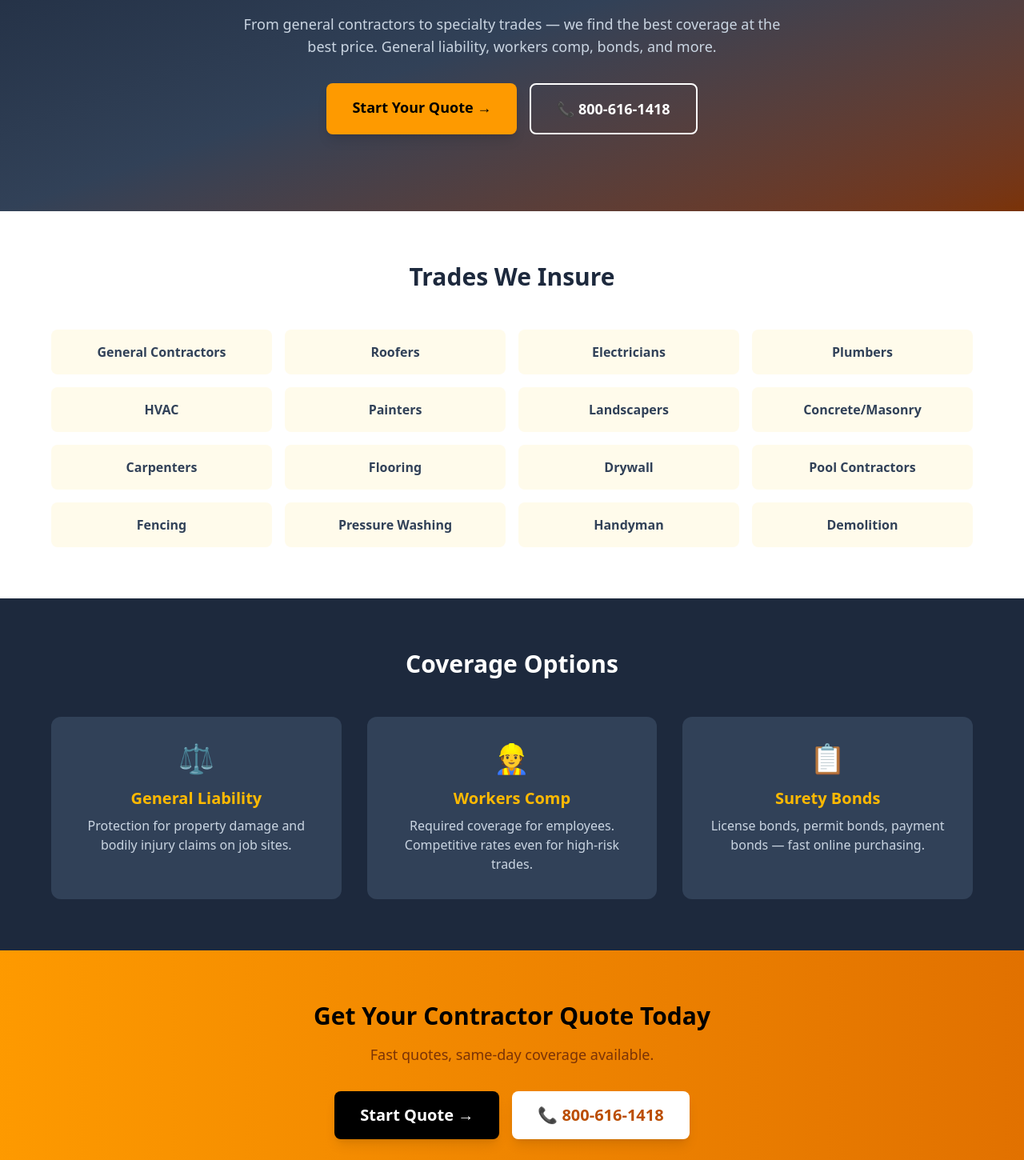
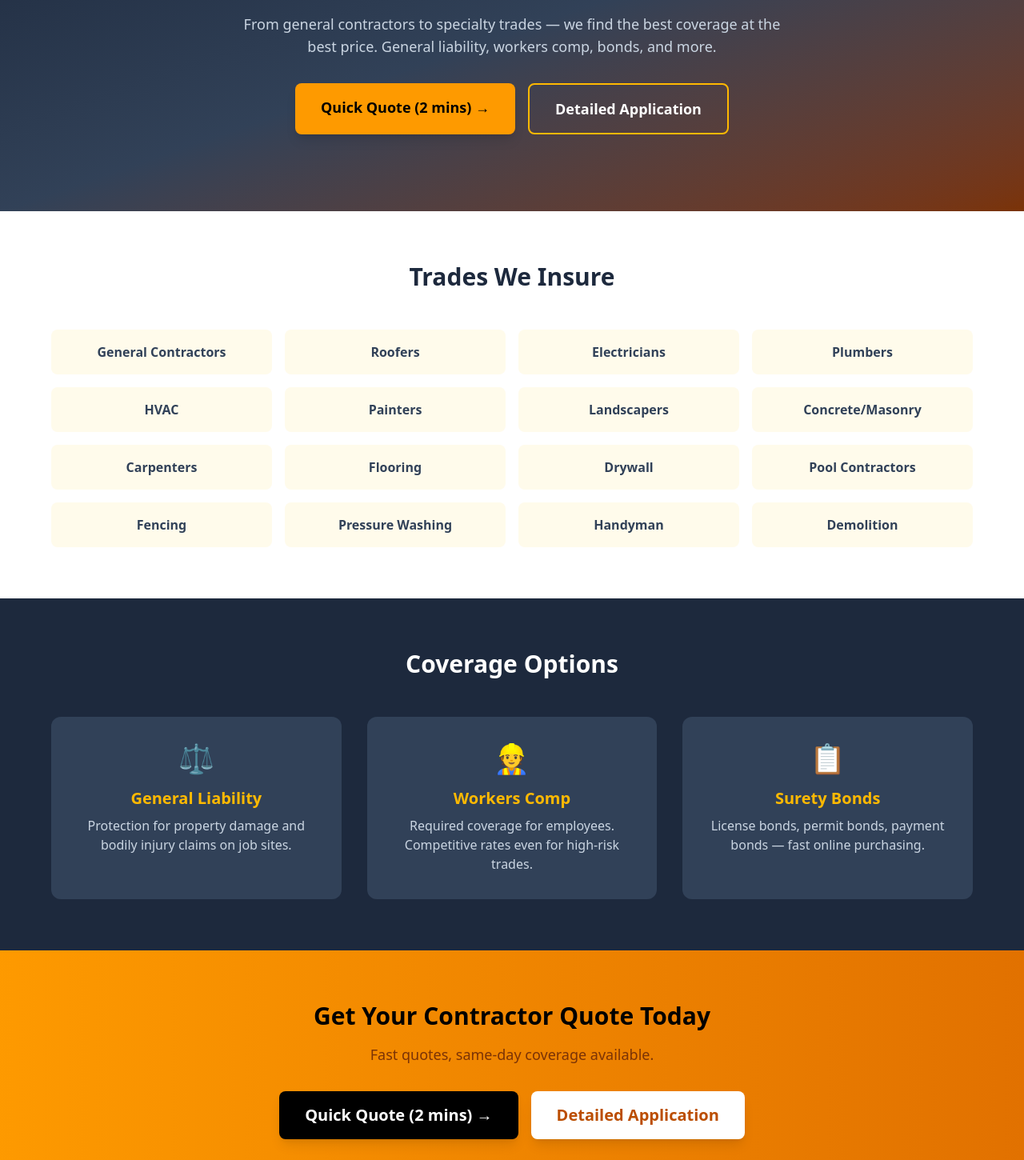
Before and after one commit to TTomlinson13/easycontractorsinsurance-landing, a React (Vite) app: page / in a window 1280 px wide. Shown: the part 300-1750 px from the top of the page at 80% size. Built offline with nearby package versions, Linux system fonts and the light colour scheme; the HTML template or start-up script is replaced by a standard one.

Commit message:
Deploy: Add dual CTA buttons (Canopy quick quote + Wufoo detailed app)

```diff
--- a/src/App.tsx
+++ b/src/App.tsx
@@ -33,10 +33,10 @@ function App() {
           </p>
           <div className="flex flex-wrap justify-center gap-4">
             <a href="https://app.usecanopy.com/c/tomlinson-and-co" target="_blank" rel="noopener noreferrer" className="bg-amber-500 hover:bg-amber-400 text-black px-8 py-4 rounded-lg font-bold text-lg transition shadow-lg">
-              Start Your Quote →
+              Quick Quote (2 mins) →
             </a>
-            <a href="tel:800-616-1418" className="bg-transparent border-2 border-white hover:bg-white hover:text-slate-800 text-white px-8 py-4 rounded-lg font-bold text-lg transition">
-              📞 800-616-1418
+            <a href="https://hoinsurance.wufoo.com/forms/mny6lj30o6rvjf/" target="_blank" rel="noopener noreferrer" className="bg-transparent border-2 border-amber-400 hover:bg-amber-400 hover:text-black text-white px-8 py-4 rounded-lg font-bold text-lg transition">
+              Detailed Application
             </a>
           </div>
         </div>
@@ -87,10 +87,10 @@ function App() {
           <p className="text-amber-900 text-lg mb-8">Fast quotes, same-day coverage available.</p>
           <div className="flex flex-wrap justify-center gap-4">
             <a href="https://app.usecanopy.com/c/tomlinson-and-co" target="_blank" rel="noopener noreferrer" className="bg-black text-white font-bold text-xl py-4 px-8 rounded-lg shadow-lg hover:bg-slate-800 transition">
-              Start Quote →
+              Quick Quote (2 mins) →
             </a>
-            <a href="tel:800-616-1418" className="bg-white text-amber-700 font-bold text-xl py-4 px-8 rounded-lg shadow-lg hover:bg-slate-100 transition">
-              📞 800-616-1418
+            <a href="https://hoinsurance.wufoo.com/forms/mny6lj30o6rvjf/" target="_blank" rel="noopener noreferrer" className="bg-white text-amber-700 font-bold text-xl py-4 px-8 rounded-lg shadow-lg hover:bg-amber-50 transition">
+              Detailed Application
             </a>
           </div>
         </div>
```
Also changed, not shown: 5 other files (tests, documents, lock files or other folders).
